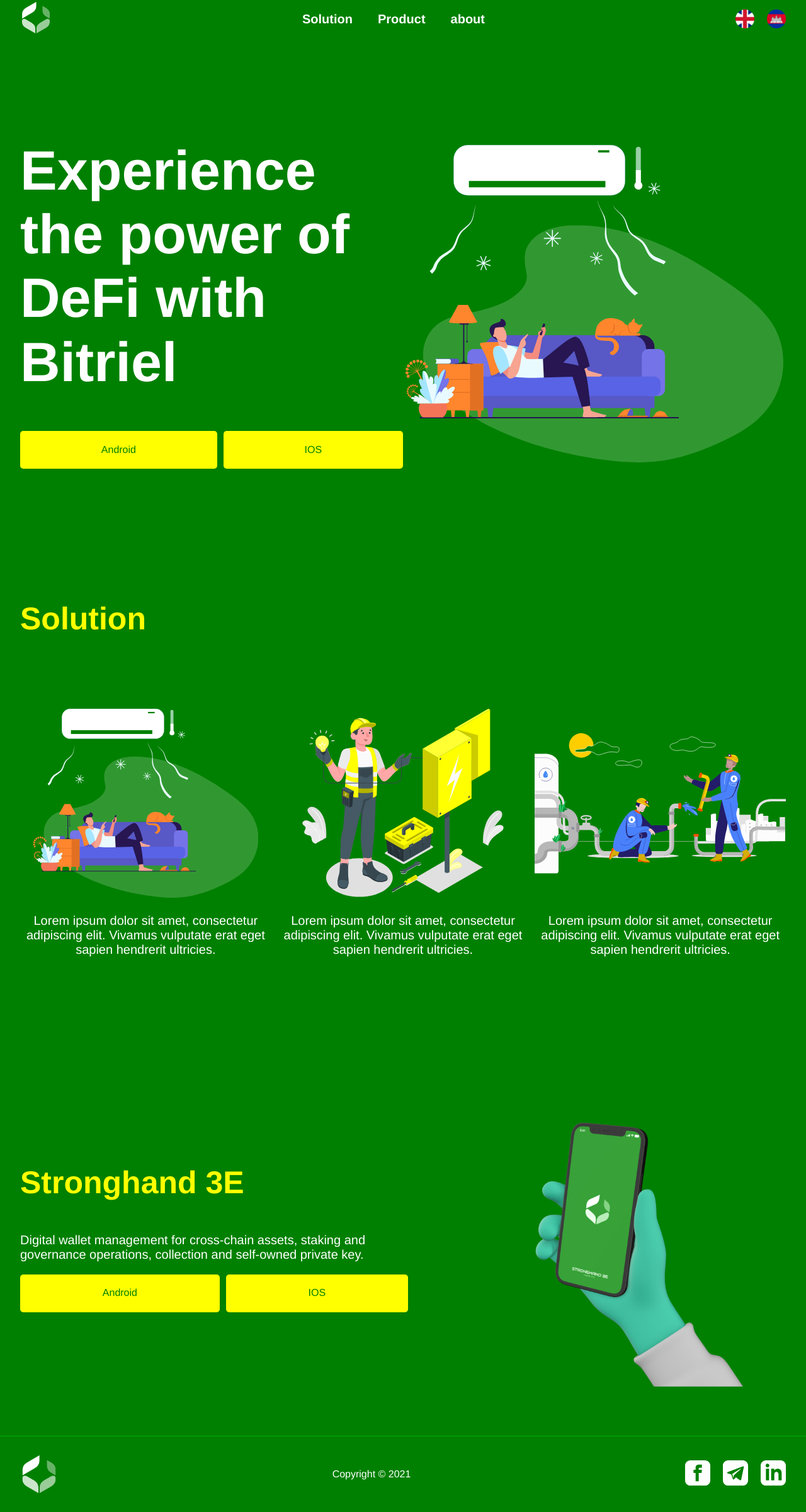
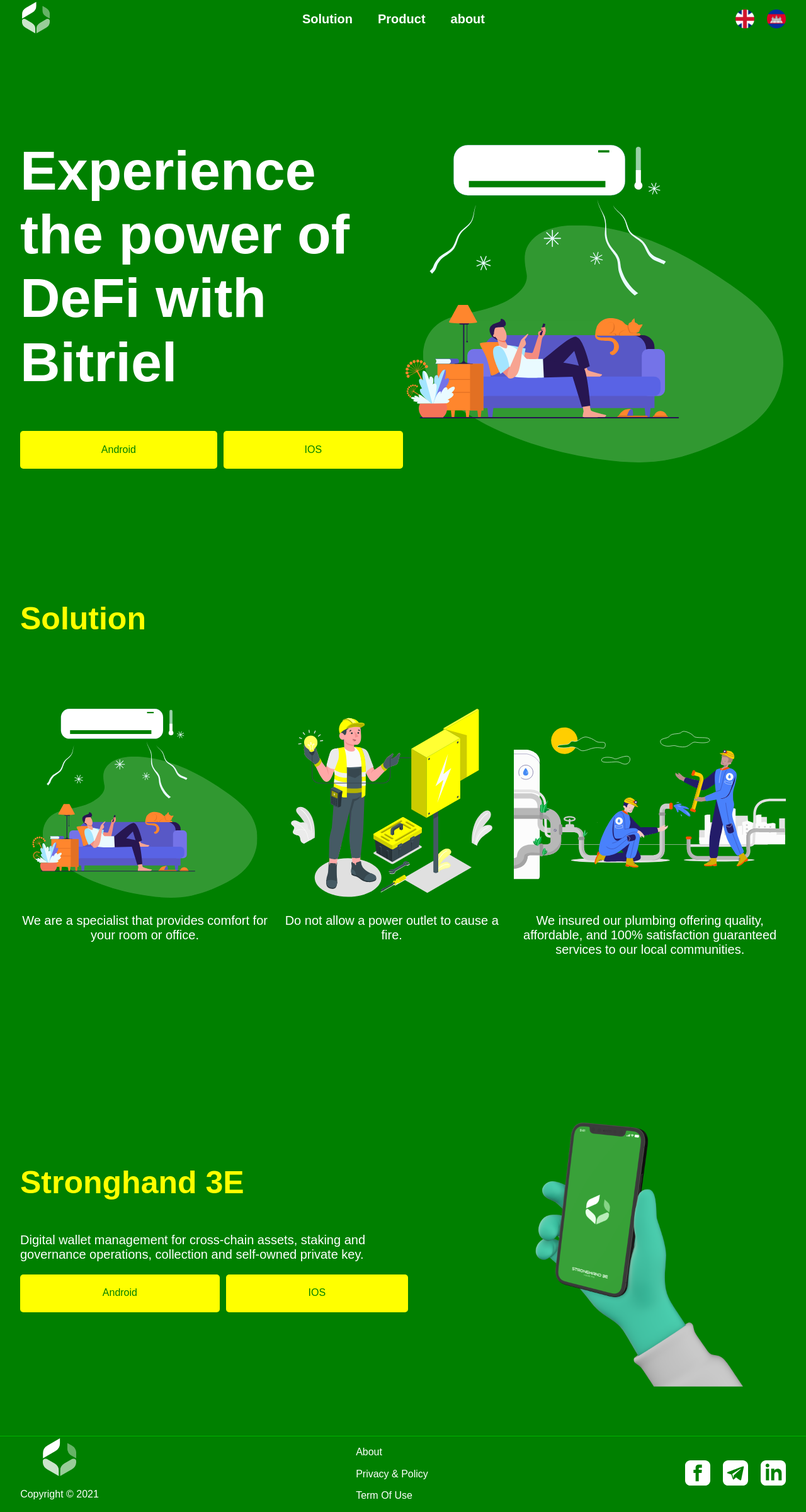
Before and after one commit to stronghand-3e/stronghand.com, a React (Create React App) app: page / in a window 1280 px wide. Shown: the whole page at 63% size. Built offline with nearby package versions, Linux system fonts and the light colour scheme.

Commit message:
add data

```diff
--- a/src/components/Footer.js
+++ b/src/components/Footer.js
@@ -10,11 +10,18 @@
     <div>
       <Line />
       <Container>
+        <div>
         <Logo
           alt='logo'
           src={logo}
         />
-        <p>Copyright © 2021</p>
+        <p align="center">Copyright © 2021</p>
+        </div>
+        <div>
+          <p>About</p>
+          <p>Privacy & Policy </p>
+          <p>Term Of Use</p>
+        </div>
         <RightSection>
           <a href={link.fb} target='_blank'>
             <Social
@@ -53,7 +60,7 @@
   align-items: center;
 `
 const Logo = styled.img`
-  width: 60px;
+  width: 125px;
   height: 60px;
 `
 const RightSection = styled.div`
--- a/src/constants/data.js
+++ b/src/constants/data.js
@@ -1,6 +1,6 @@
 export const link = {
-  fb: 'https://facebook.com/',
-  telegram: 'https://t.me/',
+  fb: 'https://web.facebook.com/sh.homefix',
+  telegram: 'https://t.me/sh.homefix',
   linkedin: 'https://linkedin.com',
   android: 'https://play.google.com',
   ios: 'https://appstore.com',
@@ -17,11 +17,11 @@
     product_title: 'Stronghand 3E',
     product_description: 'Digital wallet management for cross-chain assets, staking and governance operations, collection and self-owned private key.',
     about_title: 'About Stronghand',
-    about_description: 'Lorem ipsum dolor sit amet, consectetur adipiscing elit. Vivamus vulputate erat eget sapien hendrerit ultricies.',
+    about_description: 'We are a specialist that provides comfort for your room or office. Do not allow a power outlet to cause a fire. We insured our plumbing offering quality, affordable, and 100% satisfaction guaranteed services to our local communities.',
     solution_title: 'Solution',
-    solution1: 'Lorem ipsum dolor sit amet, consectetur adipiscing elit. Vivamus vulputate erat eget sapien hendrerit ultricies.',
-    solution2: 'Lorem ipsum dolor sit amet, consectetur adipiscing elit. Vivamus vulputate erat eget sapien hendrerit ultricies.',
-    solution3: 'Lorem ipsum dolor sit amet, consectetur adipiscing elit. Vivamus vulputate erat eget sapien hendrerit ultricies.'
+    solution1: 'We are a specialist that provides comfort for your room or office.',
+    solution2: 'Do not allow a power outlet to cause a fire.',
+    solution3: 'We insured our plumbing offering quality, affordable, and 100% satisfaction guaranteed services to our local communities.'
   },
   kh: {
     navbar: [
@@ -29,14 +29,14 @@
       'ផលិតផល',
       'អំពី​​យើង'
     ],
-    title: 'បទពិសោធន៍ថាមពលរបស់ឌីហ្វៃជាមួយប៊ីទ្រីល',
+    title: 'អ្នកឯកទេសផ្តល់ជូនផាសុខភាព សម្រាប់បន្ទប់ ឬការិយាល័យរបស់អ្នក',
     product_title: 'Stronghand 3E',
-    product_description: 'ការគ្រប់គ្រងកាបូបឌីជីថលសម្រាប់ទ្រព្យសកម្មច្រវ៉ាក់ការកាន់កាប់និងអភិបាលកិច្ចការប្រមូលនិងកូនសោឯកជនដែលមានកម្មសិទ្ធិផ្ទាល់ខ្លួន។',
-    about_title: 'អំពី Stronghand',
-    about_description: 'Lorem ipsum dolor sit amet, consectetur adipiscing elit. Vivamus vulputate erat eget sapien hendrerit ultricies.',
+    product_description: 'យើងគឺជាអ្អ្នកឯកទេសផ្តល់ជូនផាសុខភាព សម្រាប់បន្ទប់ ឬការិយាល័យរបស់អ្នក។',
+    about_title: 'អំពី Stronghand 3E',
+    about_description: 'យើងជាអ្នកឯកទេសដែលផ្តល់ជូននូវ ផាសុខភាព សម្រាប់បន្ទប់ ឬការិយាល័យរបស់អ្នក។ សូមកុំអនុញ្ញាតឱ្យព្រីភ្លើងមួយគ្រាប់ បង្ករអោយមានអគ្គីភ័យកើតឡើង។ យើងធានាការផ្តល់ជូននូវបណ្តាញផ្គត់ផ្គង់ប្រកបដោយគុណភាពតំលៃសមរម្យនិងការធានាពេញចិត្ត ១០០% ដល់សហគមន៍មូលដ្ឋានរបស់យើង។',
     solution_title: 'ដំណោះស្រាយ',
-    solution1: 'Lorem ipsum dolor sit amet, consectetur adipiscing elit. Vivamus vulputate erat eget sapien hendrerit ultricies.',
-    solution2: 'Lorem ipsum dolor sit amet, consectetur adipiscing elit. Vivamus vulputate erat eget sapien hendrerit ultricies.',
-    solution3: 'Lorem ipsum dolor sit amet, consectetur adipiscing elit. Vivamus vulputate erat eget sapien hendrerit ultricies.'
+    solution1: 'យើងជាអ្នកឯកទេសដែលផ្តល់ជូននូវ ផាសុខភាព សម្រាប់បន្ទប់ ឬការិយាល័យរបស់អ្នក។',
+    solution2: 'សូមកុំអនុញ្ញាតឱ្យព្រីភ្លើងមួយគ្រាប់ បង្ករអោយមានអគ្គីភ័យកើតឡើង។',
+    solution3: 'យើងធានាការផ្តល់ជូននូវបណ្តាញផ្គត់ផ្គង់ប្រកបដោយគុណភាពតំលៃសមរម្យនិងការធានាពេញចិត្ត ១០០% ដល់សហគមន៍មូលដ្ឋានរបស់យើង។'
   }
 }
--- a/src/styles/globalStyles.js
+++ b/src/styles/globalStyles.js
@@ -9,10 +9,44 @@
   }
   html, body {
     height: 100%;
-    font-family: 'Helvetica Neue', Helvetica, Arial, sans-serif;
+    font-family: 'Nokora',Arial,sans-serif, 'Helvetica Neue', Helvetica, Arial, sans-serif;
     -webkit-font-smoothing: antialiased;
     -moz-osx-font-smoothing: grayscale;
     background-color: ${props => props.theme.colors.background};
     color: #fff;
     font-size: 16px;
+
+  .lhGYNd {
+      flex: 1;
+      color: #FFF;
+      font-size: 79px;
+      margin-top: 0;
+  }
+
+    .jZGwa {
+      width: 100%;
+      height: 200px;
+  }
+
+  .qCpbi {
+    align-items: center;
+    padding: 0rem 0;
+  }
+
+  .jVgHGc {
+    padding: 4rem 0;
+  }
+
+  .hEHPcX {
+    display: grid;
+    grid-template-columns: auto auto auto;
+    grid-gap: 10px;
+    padding: 0rem 0;
+    line-height: 1.5;
+  }
+
+  .hHbyWo {
+    align-items: center;
+    padding: 0rem 0;
+  }
 }`
```
